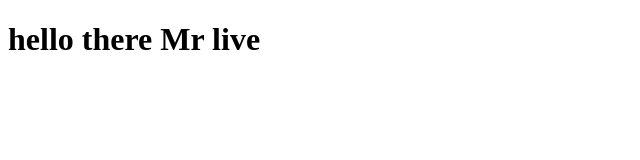
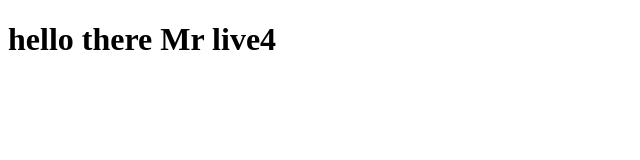
Before and after one commit to Dcolonel6/seed, a website built with webpack: page dist/index.html in a window 1280 px wide. Shown: the full height of the page, 0-640 px from the left. Built offline with nearby package versions, Linux system fonts and the light colour scheme.

Commit message:
changed html

```diff
--- a/dist/index.html
+++ b/dist/index.html
@@ -4,7 +4,7 @@
     <title>Hello</title>
   </head>
   <body>
-    <h1>hello there Mr live</h1>
+    <h1>hello there Mr live4</h1>
   </body>
   <script src="bundle.js"></script>
 </html>
```
